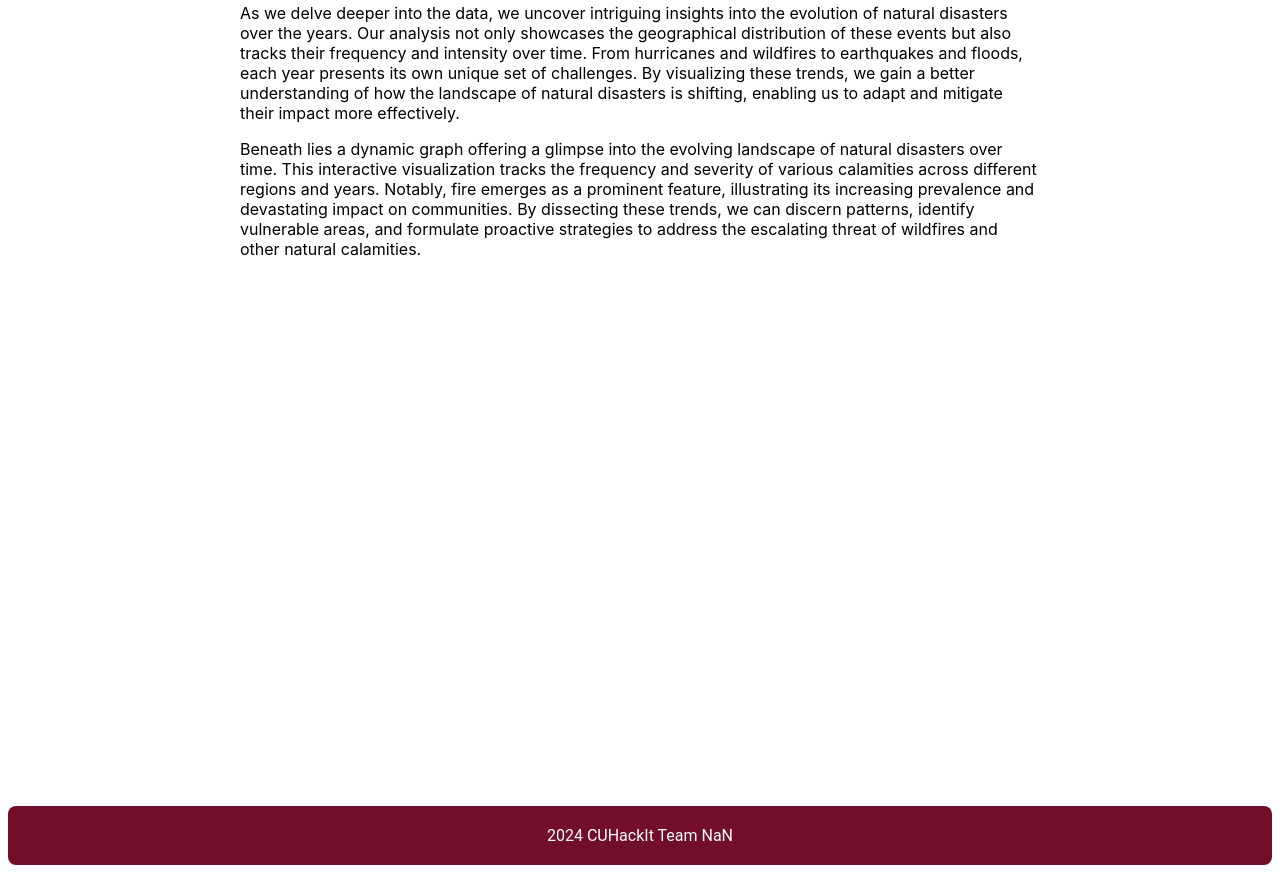
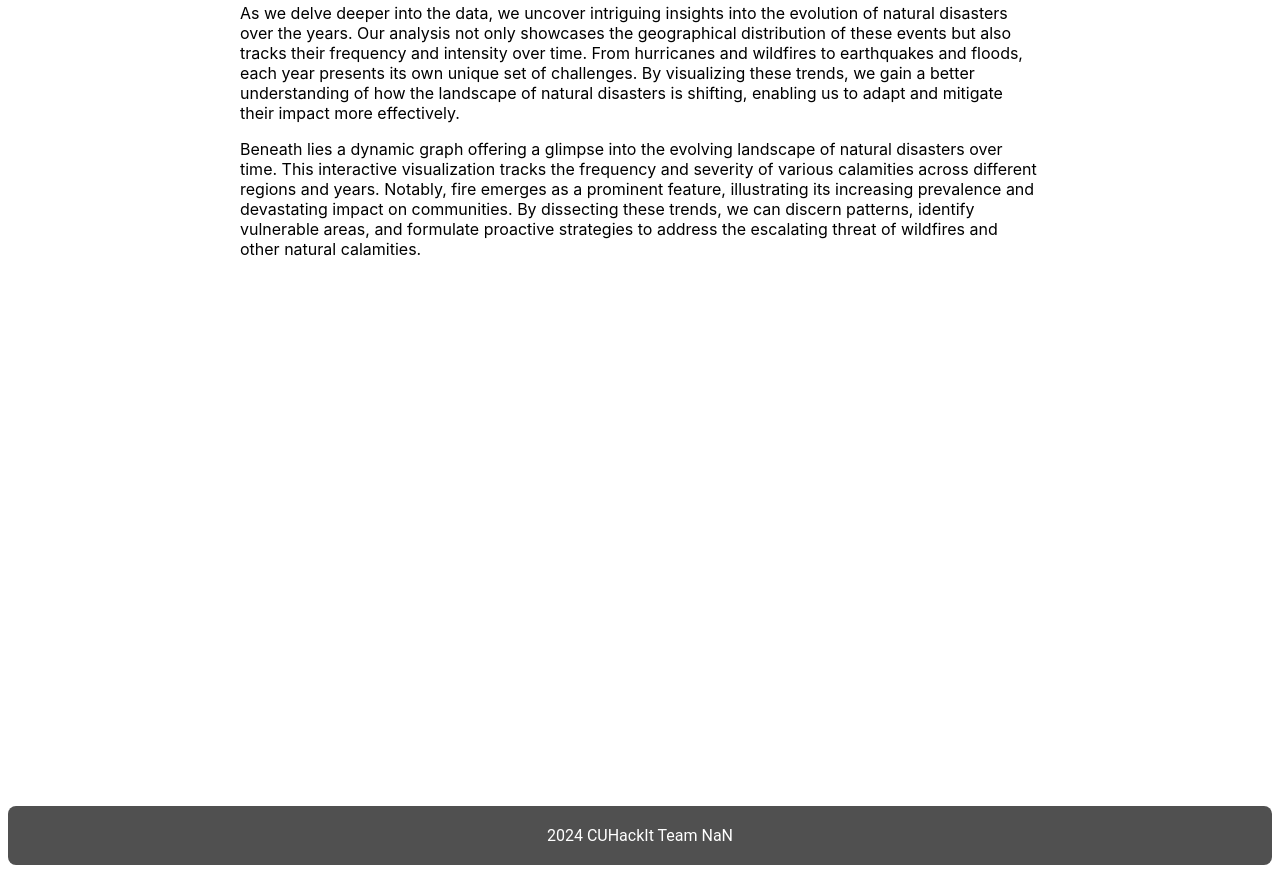
Before and after one commit to ndigenn/DisasterWrapped, a plain HTML site: page index.html in a window 1280 px wide. Shown: the part 2570-3443 px from the top of the page. Drawn offline with Linux system fonts and the light colour scheme.

Commit message:
fixed footer

```diff
--- a/css/style.css
+++ b/css/style.css
@@ -99,7 +99,7 @@ section p {
 }
 
 footer {
-	background-color: #720E2A;
+	background-color: #505050;
 	color: white;
 	text-align: center;
 	padding: 20px 0;
```
Also changed, not shown: index.html (+0 -2 lines).
